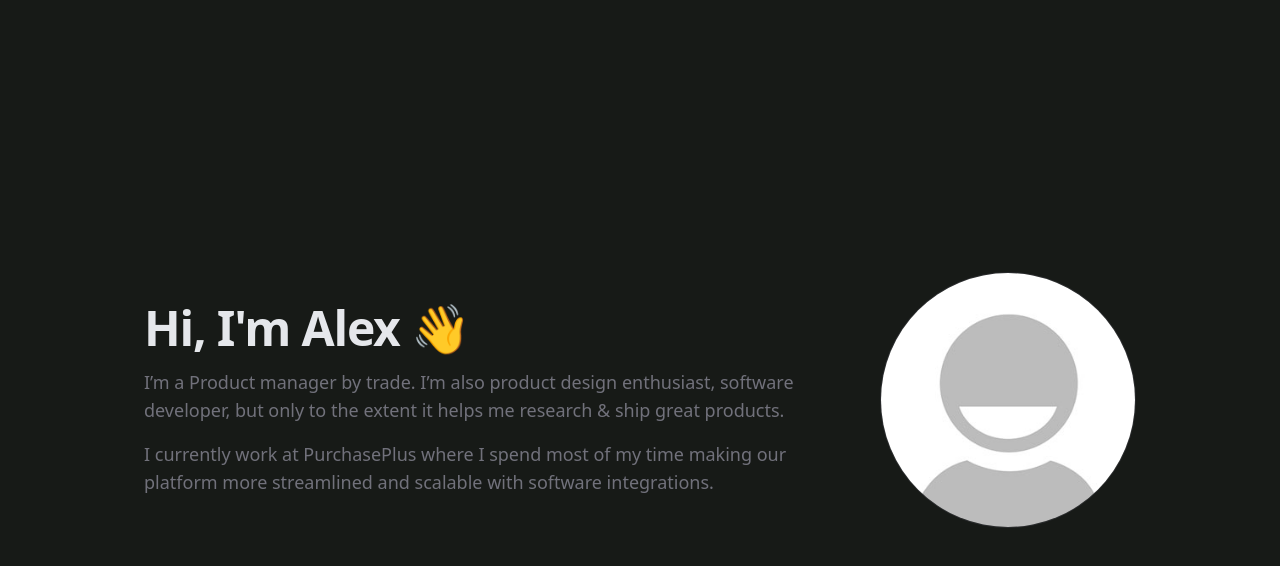
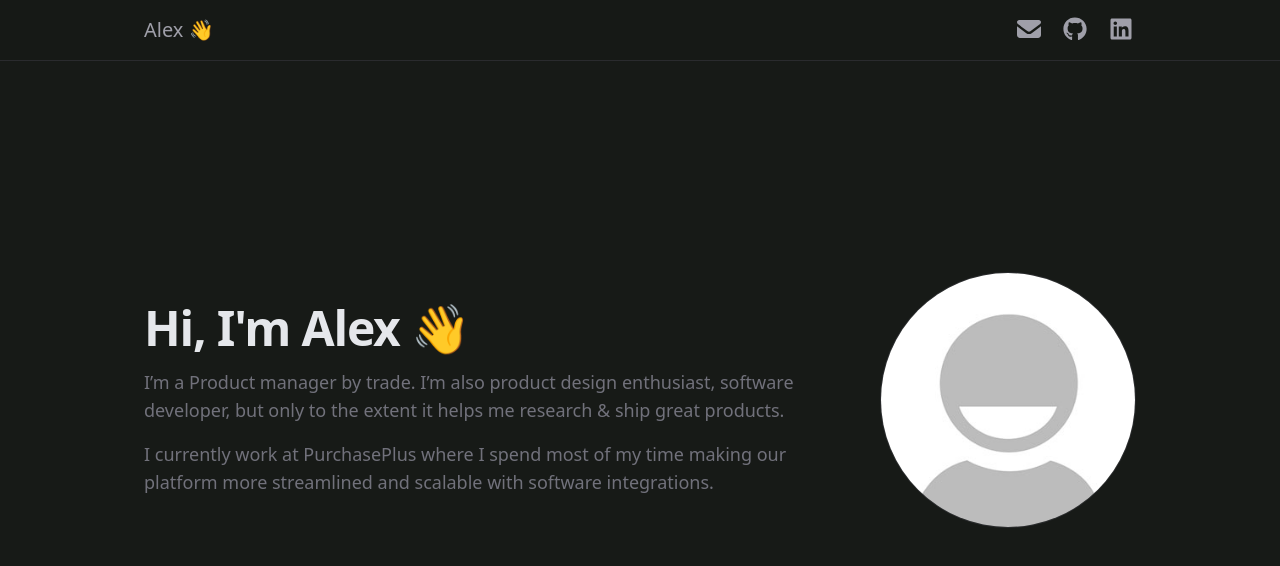
Before and after one commit to Alex-de-Lacey/personal-website, a React (Vite) app: page / in a window 1280 px wide. Shown: the top 566 px of the page. Built offline with nearby package versions, Linux system fonts and the light colour scheme.

Commit message:
Added navbar with links to socials

```diff
--- a/package.json
+++ b/package.json
@@ -10,6 +10,10 @@
     "preview": "vite preview"
   },
   "dependencies": {
+    "@fortawesome/fontawesome-svg-core": "^7.0.0",
+    "@fortawesome/free-brands-svg-icons": "^7.0.0",
+    "@fortawesome/free-solid-svg-icons": "^7.0.0",
+    "@fortawesome/react-fontawesome": "^3.0.1",
     "react": "^19.1.1",
     "react-dom": "^19.1.1"
   },
--- a/src/App.tsx
+++ b/src/App.tsx
@@ -4,12 +4,14 @@ import About from './pages/About'
 import Experience from './pages/Experience'
 import Thoughts from './pages/Thoughts'
 import Contact from './pages/Contact'
+import Navbar from './components/ui/Navbar'
 import { ScrollSnapContainer, ScrollSnapSection } from './components/layout/ScrollSnap'
 
 function App() {
 
   return (
     <>
+      <Navbar />
       <ScrollSnapContainer>
         <ScrollSnapSection id="overview">
           <Overview />
--- a/src/components/layout/ScrollSnap.tsx
+++ b/src/components/layout/ScrollSnap.tsx
@@ -6,7 +6,7 @@ type SectionProps = PropsWithChildren<{ id: string; className?: string }>
 
 export function ScrollSnapContainer({ className, children }: ContainerProps) {
   return (
-    <div className={cn('h-dvh overflow-y-auto snap-y snap-proximity', className)}>
+    <div className={cn('h-dvh overflow-y-auto snap-y snap-mandatory', className)}>
       {children}
     </div>
   )
--- /dev/null
+++ b/src/components/ui/Navbar.tsx
@@ -0,0 +1,108 @@
+import { useEffect, useRef } from "react";
+import { cn } from '../../lib/cn';
+import { Container } from './Container';
+import { FontAwesomeIcon } from '@fortawesome/react-fontawesome';
+import { faEnvelope } from "@fortawesome/free-solid-svg-icons";
+import {
+  faGithub,
+  faLinkedin
+} from "@fortawesome/free-brands-svg-icons";
+
+const socials = [
+  {
+    label: "Email",
+    url: "mailto:hello@example.com",
+    icon: faEnvelope
+  },
+  {
+    label: "GitHub",
+    url: "https://github.com",
+    icon: faGithub
+  },
+  {
+    label: "LinkedIn",
+    url: "https://www.linkedin.com",
+    icon: faLinkedin
+  }
+];
+
+export default function Navbar() {
+  const headerRef = useRef<HTMLElement>(null);
+  const previousScrollY = useRef(0);
+
+  // Logic for the navbar to hide/show on scroll
+  useEffect(() => {
+    const handleScroll = (event: Event) => {
+      const scrollContainer = event.target as HTMLElement;
+      const currentScrollY = scrollContainer.scrollTop;
+
+      if (headerRef.current) {
+        if (currentScrollY > previousScrollY.current && currentScrollY > 100) {
+          headerRef.current.style.transform = "translateY(-100%)";
+        } else {
+          headerRef.current.style.transform = "translateY(0)";
+        }
+      }
+
+      previousScrollY.current = currentScrollY;
+    };
+
+    // Find the scroll container
+    const scrollContainer = document.querySelector('.snap-y');
+    if (scrollContainer) {
+      scrollContainer.addEventListener("scroll", handleScroll);
+      return () => scrollContainer.removeEventListener("scroll", handleScroll);
+    }
+  }, []);
+
+  const handleNavClick = (anchor: string) => () => {
+    const element = document.getElementById(anchor);
+    if (element) {
+      element.scrollIntoView({
+        behavior: "smooth",
+        block: "start",
+      });
+    }
+  };
+
+  return (
+    <header
+      ref={headerRef}
+      className={cn(
+        "fixed top-0 left-0 right-0 z-50",
+        "bg-background/80 backdrop-blur-sm border-b border-zinc-700/50",
+        "transform transition-transform duration-300 ease-in-out"
+      )}
+    >
+      <Container>
+        <nav className="flex items-center justify-between py-4">
+          {/* Logo/Brand */}
+          <div className="flex items-center">
+            <button
+              onClick={handleNavClick("overview")}
+              className="text-zinc-400 text-xl hover:text-foreground hover:text-primary transition-colors cursor-pointer"
+            >
+              Alex 👋
+            </button>
+          </div>
+
+          {/* Social Links */}
+          <div className="flex items-center space-x-4">
+            {socials.slice(0, socials.length).map((social, index) => (
+              <a
+                key={index}
+                href={social.url}
+                target="_blank"
+                rel="noopener noreferrer"
+                className="text-zinc-400 hover:text-foreground transition-colors cursor-pointer"
+                aria-label={social.label}
+              >
+                <FontAwesomeIcon icon={social.icon} className="text-2xl"/>
+              </a>
+            ))}
+          </div>
+        </nav>
+      </Container>
+    </header>
+  );
+}
```
Also changed, not shown: 1 other file (tests, documents, lock files or other folders).
